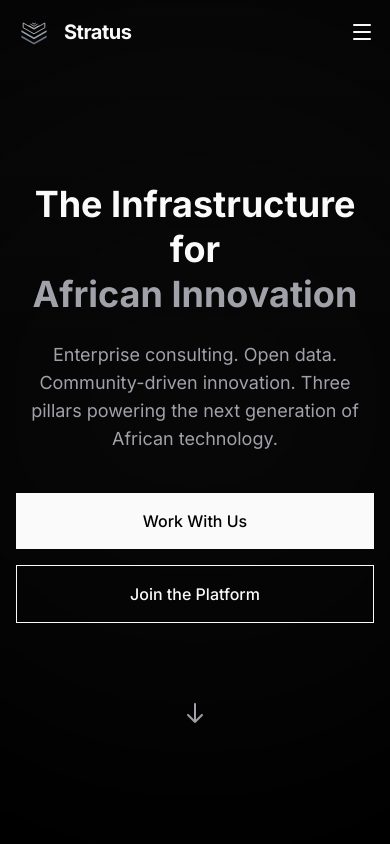
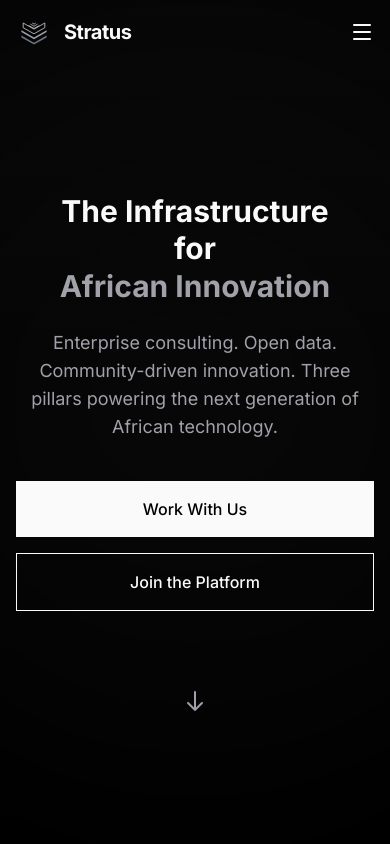
Before and after one commit to TadiwanasheZvidzaRodney/ecosystem-landing, a Nuxt app: page / in a window 390 px wide. Shown: the top 844 px of the page. Built offline with nearby package versions, Linux system fonts and the light colour scheme.

Commit message:
feat: update hero section heading for improved responsiveness and clarity

```diff
--- a/app/pages/index.vue
+++ b/app/pages/index.vue
@@ -59,8 +59,10 @@ const projects = [
 
       <div class="relative max-w-7xl mx-auto px-4 sm:px-6 lg:px-8 py-20 text-center">
         <UiAnimateOnScroll animation="fade-up" :duration="800">
-          <h1 class="text-4xl md:text-6xl lg:text-7xl font-bold text-white mb-6 leading-tight">
-            The Infrastructure for<br />
+          <h1 class="text-3xl sm:text-4xl md:text-5xl lg:text-6xl xl:text-7xl font-bold text-white mb-6 leading-tight">
+            <span class="block sm:inline">The Infrastructure</span>
+            <span class="block sm:inline"> for</span>
+            <br class="hidden sm:block" />
             <span class="text-slate">African Innovation</span>
           </h1>
         </UiAnimateOnScroll>
```
